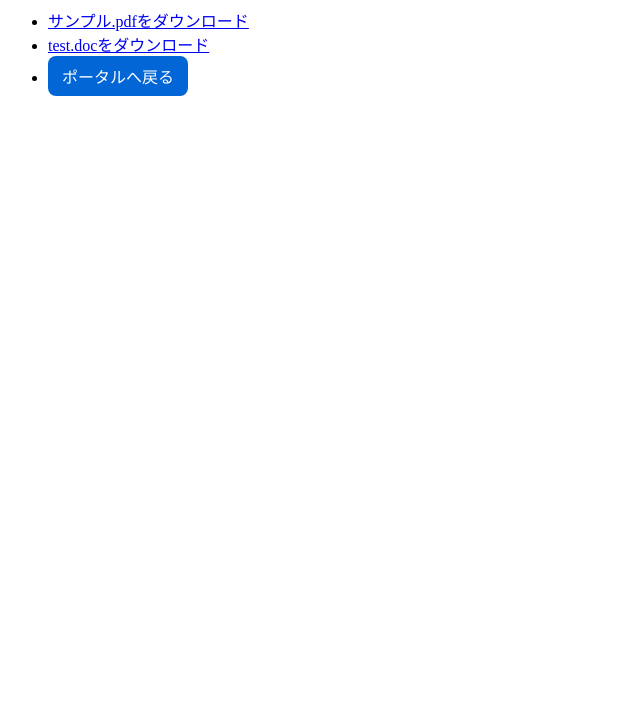
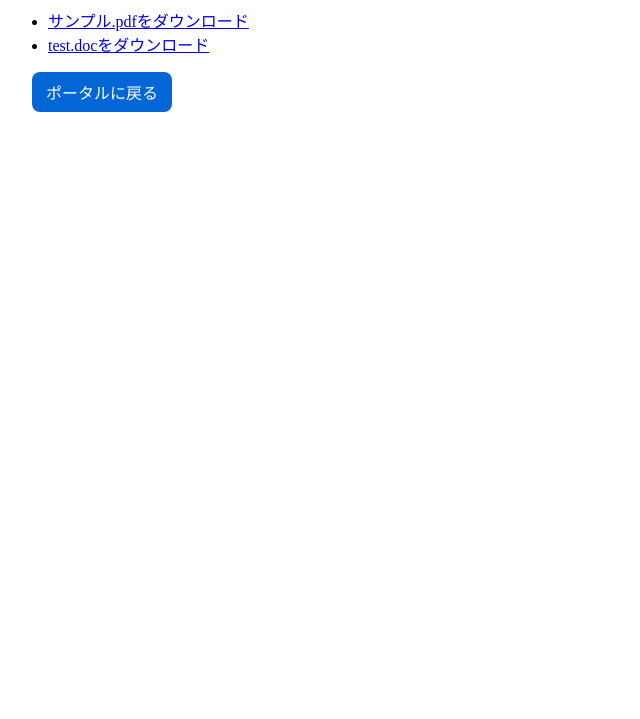
Before and after one commit to FEEL-TECH-TEST/project-docs2, a plain HTML site: page index.html in a window 1280 px wide. Shown: the part 81-800 px from the top of the page, without its empty margins (0-640 px from the left). Drawn offline with Linux system fonts and the light colour scheme.

Commit message:
div+marge

```diff
--- a/index.html
+++ b/index.html
@@ -27,10 +27,10 @@
         <li>
             <a href="docs/test.doc" download>test.docをダウンロード</a>
         </li>
-        <li>
-         <a href="https://hanihatena35-prog.github.io/portal-site/" class="btn" target="_blank">ポータルへ戻る</a>
-        </li>
     </ul>
+    <div>
+        &nbsp;&nbsp;&nbsp;&nbsp;&nbsp;&nbsp;<a href="https://hanihatena35-prog.github.io/portal-site/" class="btn" target="_blank">ポータルに戻る</a>
+    </div>
 
 </body>
 </html>
```
